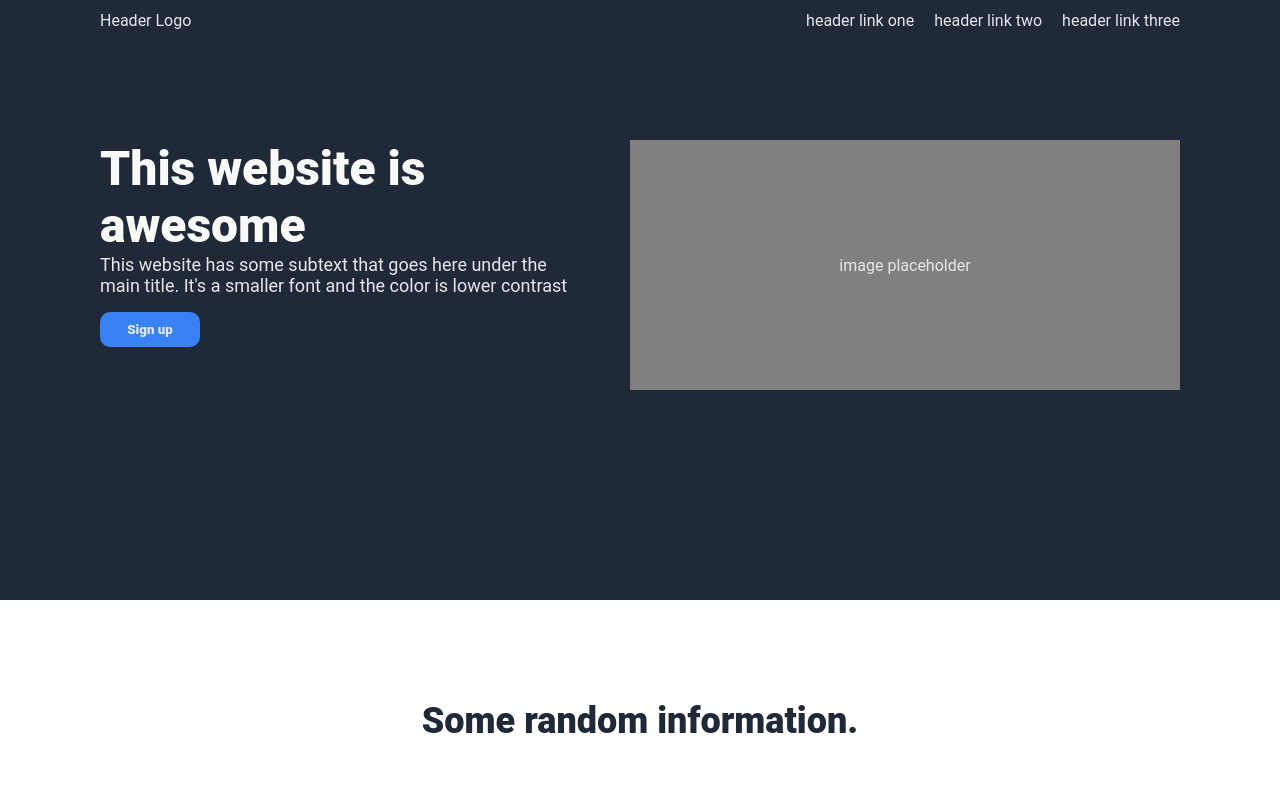
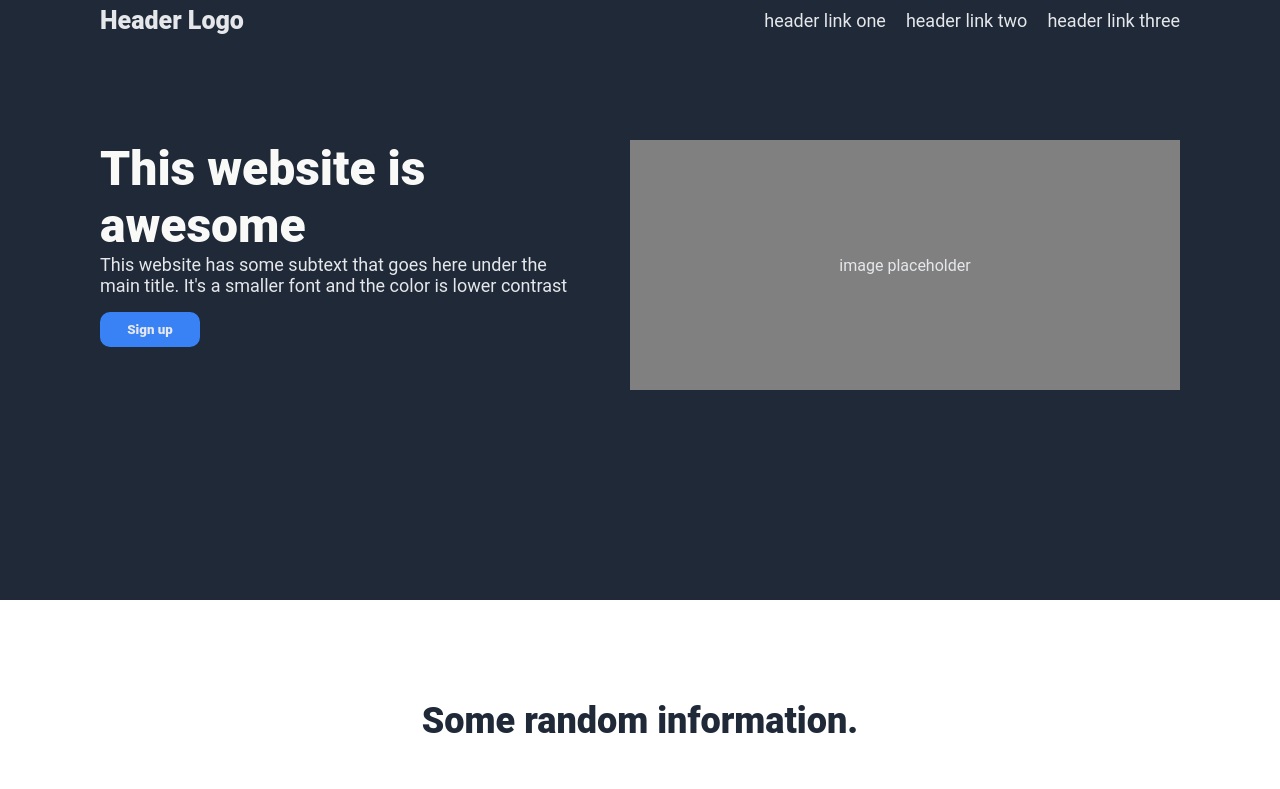
Before and after one commit to kamogelo44/tradefree-design_website, a plain HTML site: page index.html in a window 1280 px wide. Shown: the top 789 px of the page. Drawn offline with Linux system fonts and the light colour scheme.

Commit message:
Update header font size and weight
Adjust header typography for better readability: set header `font-size` to 18px, and increase `.header-left` `font-size` to 25px and `font-weight` to 900 to create stronger visual hierarchy.

```diff
--- a/styles.css
+++ b/styles.css
@@ -16,12 +16,15 @@
     color:#E5E7EB;
     width:auto;
     align-items: center;
+    font-size:18px;
 }
 
 .header-left {
     display:flex;
     justify-content:flex-start;
     min-width: 0;
+    font-weight:900;
+    font-size:25px;
 }
 
 .header-right {
```
